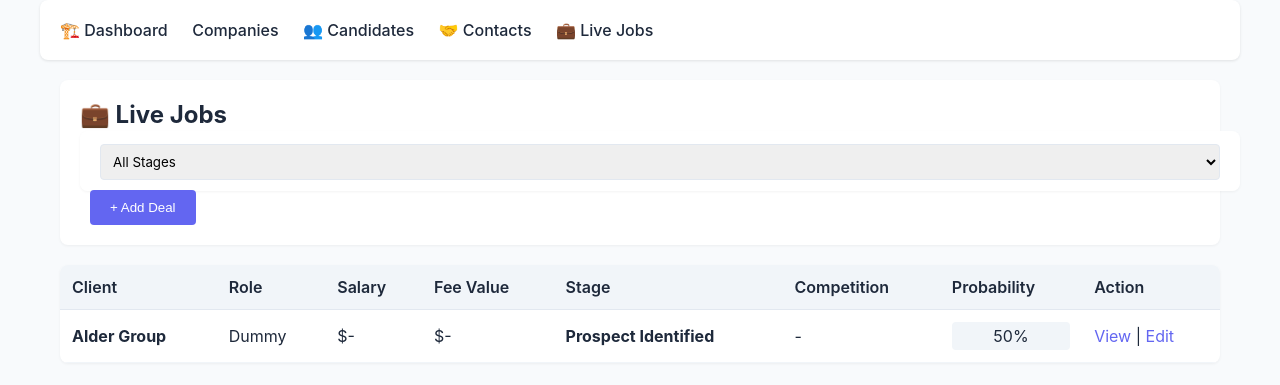
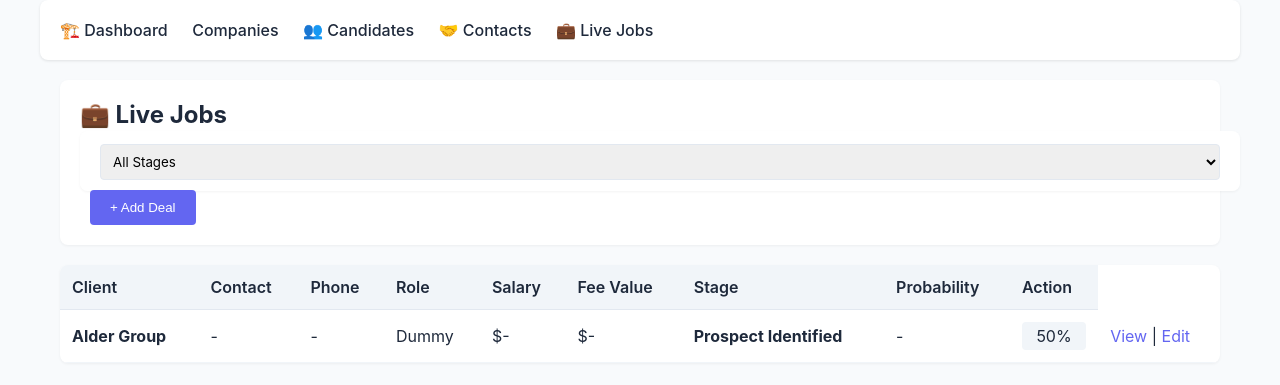
Before and after one commit to claudia-ai-bot/workspace, a Flask app: page /deals in a window 1280 px wide. Shown: the top 385 px of the page. Run offline with Flask 3, Linux system fonts and the light colour scheme; data comes from the database, SQL or seed files in the repository; both versions use the stored data as it was after the commit.

Commit message:
Add Contact and Phone fields to Live Jobs

```diff
--- a/seq-crm/app.py
+++ b/seq-crm/app.py
@@ -505,21 +505,22 @@ def api_add_deal():
                 UPDATE deals
                 SET client=?, role=?, salary_value=?, fee_value=?, stage=?,
                     competition=?, probability=?, next_action=?, notes=?,
-                    updated_at=CURRENT_TIMESTAMP
+                    contact_name=?, phone=?, updated_at=CURRENT_TIMESTAMP
                 WHERE id=?
             ''', (data.get('client'), data.get('role'), data.get('salary_value'),
                   data.get('fee_value'), data.get('stage'), data.get('competition'),
                   data.get('probability'), data.get('next_action'), data.get('notes'),
-                  data.get('id')))
+                  data.get('contact_name'), data.get('phone'), data.get('id')))
         else:
             # Add
             cursor.execute('''
                 INSERT INTO deals
-                (client, role, salary_value, fee_value, stage, competition, probability, next_action, notes)
-                VALUES (?, ?, ?, ?, ?, ?, ?, ?, ?)
+                (client, role, salary_value, fee_value, stage, competition, probability, next_action, notes, contact_name, phone)
+                VALUES (?, ?, ?, ?, ?, ?, ?, ?, ?, ?, ?)
             ''', (data.get('client'), data.get('role'), data.get('salary_value'),
                   data.get('fee_value'), data.get('stage'), data.get('competition'),
-                  data.get('probability'), data.get('next_action'), data.get('notes')))
+                  data.get('probability'), data.get('next_action'), data.get('notes'),
+                  data.get('contact_name'), data.get('phone')))
 
         db.commit()
         db.close()
--- a/seq-crm/templates/deals.html
+++ b/seq-crm/templates/deals.html
@@ -32,6 +32,16 @@
     <div class="form-group">
       <label>Client (Company) *</label>
       <input type="text" id="dealClient" required />
+    </div>
+
+    <div class="form-group">
+      <label>Contact Name</label>
+      <input type="text" id="dealContact" />
+    </div>
+
+    <div class="form-group">
+      <label>Phone</label>
+      <input type="text" id="dealPhone" />
     </div>
 
     <div class="form-group">
@@ -93,11 +103,12 @@
   <thead>
     <tr>
       <th>Client</th>
+      <th>Contact</th>
+      <th>Phone</th>
       <th>Role</th>
       <th>Salary</th>
       <th>Fee Value</th>
       <th>Stage</th>
-      <th>Competition</th>
       <th>Probability</th>
       <th>Action</th>
     </tr>
@@ -106,6 +117,8 @@
     {% for deal in deals %}
     <tr>
       <td><strong>{{ deal.client }}</strong></td>
+      <td>{{ deal.contact_name or '-' }}</td>
+      <td>{{ deal.phone or '-' }}</td>
       <td>{{ deal.role }}</td>
       <td>${{ "{:,.0f}".format(deal.salary_value) if deal.salary_value else '-' }}</td>
       <td>${{ "{:,.0f}".format(deal.fee_value) if deal.fee_value else '-' }}</td>
@@ -152,6 +165,8 @@ async function editJobById(id) {
     document.getElementById('formContainer').style.display = 'block';
     document.getElementById('dealId').value = deal.id;
     document.getElementById('dealClient').value = deal.client || '';
+    document.getElementById('dealContact').value = deal.contact_name || '';
+    document.getElementById('dealPhone').value = deal.phone || '';
     document.getElementById('dealRole').value = deal.role || '';
     document.getElementById('dealSalary').value = deal.salary_value || '';
     document.getElementById('dealFee').value = deal.fee_value || '';
@@ -172,6 +187,8 @@ document.getElementById('dealForm').addEventListener('submit', async (e) => {
   const data = {
     id: document.getElementById('dealId').value || null,
     client: document.getElementById('dealClient').value,
+    contact_name: document.getElementById('dealContact').value,
+    phone: document.getElementById('dealPhone').value,
     role: document.getElementById('dealRole').value,
     salary_value: document.getElementById('dealSalary').value,
     fee_value: document.getElementById('dealFee').value,
```
Also changed, not shown: seq-crm/crm.db.
